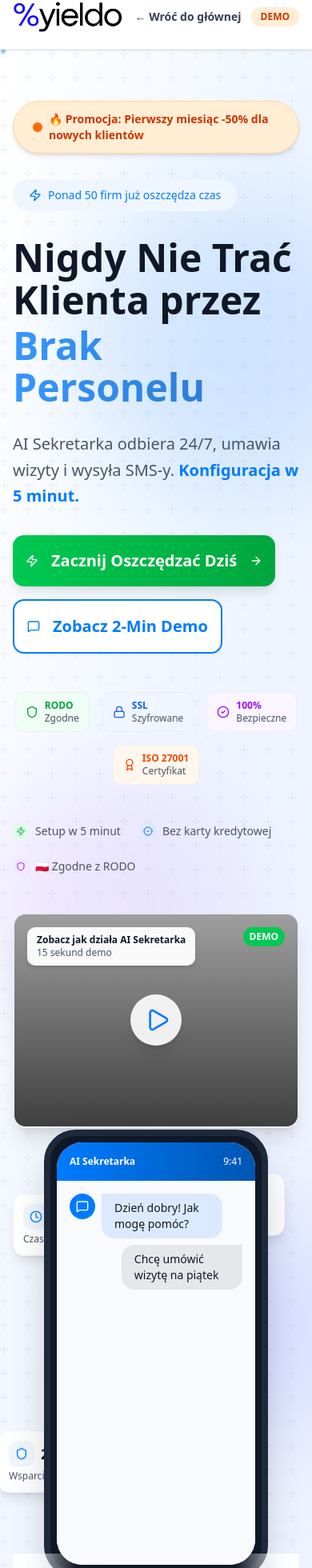
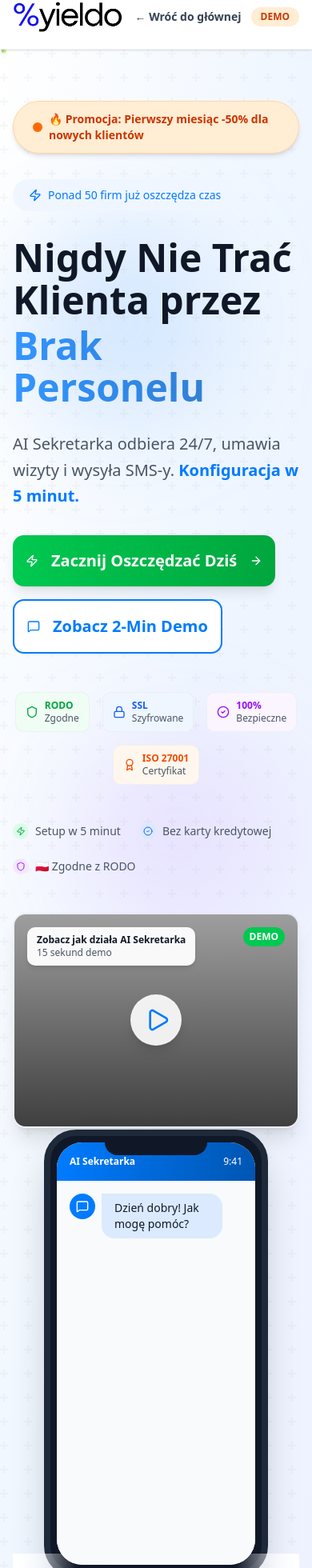
Before and after one commit to tjelz/ai-sekretarka-ui-mockup, a Next.js app: page /ai-sekretarka-demo in a window 390 px wide. Shown: the part 19-1979 px from the top of the page at 80% size. Built offline with nearby package versions, Linux system fonts and the light colour scheme.

Commit message:
mobile ops

```diff
--- a/src/app/ai-sekretarka/page.tsx
+++ b/src/app/ai-sekretarka/page.tsx
@@ -92,32 +92,15 @@
       </nav>
 
       {/* Hero Section - Enhanced Split Layout */}
-      <section className="relative py-16 sm:py-24 px-4 overflow-hidden">
+      <section className="relative py-10 px-4 overflow-hidden">
         {/* Animated Background */}
         <AnimatedBackground />
 
         <div className="container mx-auto max-w-7xl relative z-10">
-          {/* Urgency Badge */}
-          <div className="flex justify-center mb-8">
-            <div className="inline-flex items-center gap-2 bg-orange-100 text-orange-700 px-6 py-3 rounded-full text-sm font-bold shadow-md border border-orange-200">
-              <span className="relative flex h-3 w-3">
-                <span className="animate-ping absolute inline-flex h-full w-full rounded-full bg-orange-400 opacity-75"></span>
-                <span className="relative inline-flex rounded-full h-3 w-3 bg-orange-500"></span>
-              </span>
-              🔥 Promocja: Pierwszy miesiąc -50% dla nowych klientów
-            </div>
-          </div>
-
           {/* Split Layout */}
           <div className="grid lg:grid-cols-2 gap-12 items-center">
             {/* Left: Content */}
             <div className="space-y-8">
-              {/* Eyebrow */}
-              <div className="inline-flex items-center gap-2 bg-blue-50 text-[#007BFF] px-5 py-2.5 rounded-full text-sm font-medium">
-                <Zap className="w-4 h-4" />
-                Ponad 50 firm już oszczędza czas
-              </div>
-
               {/* Headline with Typewriter */}
               <h1 className="text-5xl sm:text-6xl lg:text-7xl font-black text-gray-900 leading-[1.1]">
                 Nigdy Nie Trać Klienta przez{' '}
--- a/src/app/components/AnimatedBackground.tsx
+++ b/src/app/components/AnimatedBackground.tsx
@@ -1,9 +1,25 @@
 'use client';
 
-import React from 'react';
+import React, { useEffect, useState } from 'react';
 import { motion } from 'framer-motion';
 
 export default function AnimatedBackground() {
+  const [isMobile, setIsMobile] = useState(false);
+
+  useEffect(() => {
+    // Detect mobile on mount
+    const checkMobile = () => {
+      setIsMobile(window.innerWidth < 768);
+    };
+
+    checkMobile();
+    window.addEventListener('resize', checkMobile);
+    return () => window.removeEventListener('resize', checkMobile);
+  }, []);
+
+  // Reduce particle count on mobile for better performance
+  const particleCount = isMobile ? 5 : 15;
+
   return (
     <div className="absolute inset-0 overflow-hidden pointer-events-none">
       {/* Gradient Background */}
@@ -17,7 +33,9 @@
         }}
       />
 
-      {/* Animated Blur Orbs */}
+      {/* Animated Blur Orbs - Simplified on mobile */}
+      {!isMobile && (
+        <>
           <motion.div
             className="absolute w-96 h-96 bg-blue-400/20 rounded-full blur-3xl"
             animate={{
@@ -29,7 +47,11 @@
               repeat: Infinity,
               ease: "easeInOut",
             }}
-        style={{ top: '10%', left: '5%' }}
+            style={{
+              top: '10%',
+              left: '5%',
+              willChange: 'transform',
+            }}
           />
 
           <motion.div
@@ -43,7 +65,11 @@
               repeat: Infinity,
               ease: "easeInOut",
             }}
-        style={{ top: '40%', right: '10%' }}
+            style={{
+              top: '40%',
+              right: '10%',
+              willChange: 'transform',
+            }}
           />
 
           <motion.div
@@ -57,15 +83,28 @@
               repeat: Infinity,
               ease: "easeInOut",
             }}
-        style={{ bottom: '15%', left: '30%' }}
+            style={{
+              bottom: '15%',
+              left: '30%',
+              willChange: 'transform',
+            }}
           />
+        </>
+      )}
 
-      {/* Floating Particles */}
-      {[...Array(15)].map((_, i) => {
-        // Use deterministic "random" values based on index to prevent hydration mismatch
-        const xPosition = ((i * 37 + 13) % 100); // Deterministic spread 0-100
-        const duration = 10 + ((i * 7) % 10); // Duration 10-20s
-        const delay = (i * 0.5) % 5; // Delay 0-5s
+      {/* Static blur orbs on mobile for minimal performance impact */}
+      {isMobile && (
+        <>
+          <div className="absolute w-64 h-64 bg-blue-400/20 rounded-full blur-3xl" style={{ top: '10%', left: '5%' }} />
+          <div className="absolute w-64 h-64 bg-purple-400/15 rounded-full blur-3xl" style={{ top: '40%', right: '10%' }} />
+        </>
+      )}
+
+      {/* Floating Particles - Reduced on mobile */}
+      {[...Array(particleCount)].map((_, i) => {
+        const xPosition = ((i * 37 + 13) % 100);
+        const duration = 10 + ((i * 7) % 10);
+        const delay = (i * 0.5) % 5;
 
         return (
           <motion.div
@@ -84,6 +123,7 @@
               repeat: Infinity,
               delay,
             }}
+            style={{ willChange: 'transform, opacity' }}
           />
         );
       })}
--- a/src/app/components/EnhancedPricingCard.tsx
+++ b/src/app/components/EnhancedPricingCard.tsx
@@ -6,30 +6,19 @@
 interface EnhancedPricingCardProps {
   name: string;
   price: number;
-  calls: number;
   description: string;
   features: string[];
   isPopular?: boolean;
-  avgPrice: number;
-  conversion: number;
 }
 
 export default function EnhancedPricingCard({
   name,
   price,
-  calls,
   description,
   features,
   isPopular = false,
-  avgPrice,
-  conversion,
 }: EnhancedPricingCardProps) {
   // Calculate profit metrics
-  const visits = Math.floor(calls * (conversion / 100));
-  const revenue = visits * avgPrice;
-  const profit = revenue - price;
-  const isProfitable = profit > 0;
-
   // Format PLN with no decimals
   const formatPLN = (num: number): string => {
     return Math.floor(num).toLocaleString('pl-PL');
--- a/src/app/components/FloatingStatsCard.tsx
+++ b/src/app/components/FloatingStatsCard.tsx
@@ -26,7 +26,7 @@
 }: FloatingStatsCardProps) {
   return (
     <motion.div
-      className="absolute bg-white/90 backdrop-blur-sm rounded-xl shadow-lg border border-gray-100 p-3 min-w-[140px]"
+      className="absolute bg-white/90 backdrop-blur-sm rounded-xl shadow-lg border border-gray-100 p-3 min-w-[140px] hidden md:block"
       style={position}
       initial={{ opacity: 0, y: 20, scale: 0.8 }}
       animate={{
--- a/src/app/components/HeroPhoneMockup.tsx
+++ b/src/app/components/HeroPhoneMockup.tsx
@@ -8,6 +8,7 @@
 
 export default function HeroPhoneMockup() {
   const [currentStep, setCurrentStep] = useState(0);
+  const [isMobile, setIsMobile] = useState(false);
 
   // Animation sequence
   const steps = [
@@ -21,11 +22,21 @@
   ];
 
   useEffect(() => {
+    // Check if mobile
+    const checkMobile = () => setIsMobile(window.innerWidth < 768);
+    checkMobile();
+    window.addEventListener('resize', checkMobile);
+
+    // Slower animation on mobile for better performance
     const interval = setInterval(() => {
       setCurrentStep((prev) => (prev + 1) % steps.length);
-    }, 2500);
-    return () => clearInterval(interval);
-  }, []);
+    }, isMobile ? 3500 : 2500);
+
+    return () => {
+      clearInterval(interval);
+      window.removeEventListener('resize', checkMobile);
+    };
+  }, [isMobile]);
 
   return (
     <div className="relative w-full h-[500px] flex items-center justify-center">
@@ -54,24 +65,25 @@
 
       {/* Phone Mockup */}
       <motion.div
-        className="relative w-[280px] h-[560px] bg-gray-900 rounded-[40px] shadow-2xl border-8 border-gray-800"
-        initial={{ opacity: 0, x: 100, rotateY: -20 }}
+        className="relative w-[280px] h-[560px] bg-gray-900 rounded-[40px] shadow-2xl border-8 border-gray-800 z-10"
+        initial={{ opacity: 0, x: isMobile ? 0 : 100, rotateY: isMobile ? 0 : -20 }}
         animate={{ opacity: 1, x: 0, rotateY: 0 }}
-        transition={{ duration: 0.8, delay: 0.9 }}
+        transition={{ duration: isMobile ? 0.5 : 0.8, delay: isMobile ? 0.3 : 0.9 }}
+        style={{ willChange: 'transform, opacity' }}
       >
         {/* Phone Notch */}
-        <div className="absolute top-0 left-1/2 -translate-x-1/2 w-32 h-6 bg-gray-900 rounded-b-2xl" />
+        <div className="absolute top-0 left-1/2 -translate-x-1/2 w-32 h-6 bg-gray-900 rounded-b-2xl z-30" />
 
         {/* Phone Screen */}
-        <div className="absolute inset-2 bg-white rounded-[32px] overflow-hidden">
+        <div className="absolute inset-2 bg-white rounded-[32px] overflow-hidden z-20">
           {/* Status Bar */}
-          <div className="h-12 bg-gradient-to-r from-[#007BFF] to-[#0056b3] flex items-center justify-between px-4 text-white text-xs">
+          <div className="h-12 bg-gradient-to-r from-[#007BFF] to-[#0056b3] flex items-center justify-between px-4 text-white text-xs relative z-30">
             <span className="font-semibold">AI Sekretarka</span>
             <span>9:41</span>
           </div>
 
           {/* Chat Area */}
-          <div className="p-4 space-y-3 bg-gray-50 h-[calc(100%-3rem)] overflow-hidden">
+          <div className="p-4 space-y-3 bg-gray-50 h-[calc(100%-3rem)] overflow-hidden relative z-20">
             <AnimatePresence mode="wait">
               {currentStep === 0 && (
                 <motion.div
@@ -217,7 +229,7 @@
         </div>
 
         {/* Home Indicator */}
-        <div className="absolute bottom-2 left-1/2 -translate-x-1/2 w-32 h-1 bg-white/30 rounded-full" />
+        <div className="absolute bottom-2 left-1/2 -translate-x-1/2 w-32 h-1 bg-white/30 rounded-full z-30" />
       </motion.div>
     </div>
   );
--- a/src/app/components/TypewriterText.tsx
+++ b/src/app/components/TypewriterText.tsx
@@ -20,7 +20,7 @@
   }, [phrases.length]);
 
   return (
-    <div className={`relative inline-block ${className}`}>
+    <div className={`relative inline-block min-h-[2.2em] align-top ${className}`}>
       <AnimatePresence mode="wait">
         <motion.span
           key={currentPhraseIndex}
```
Lines whose indentation alone changed are shown as unchanged.
